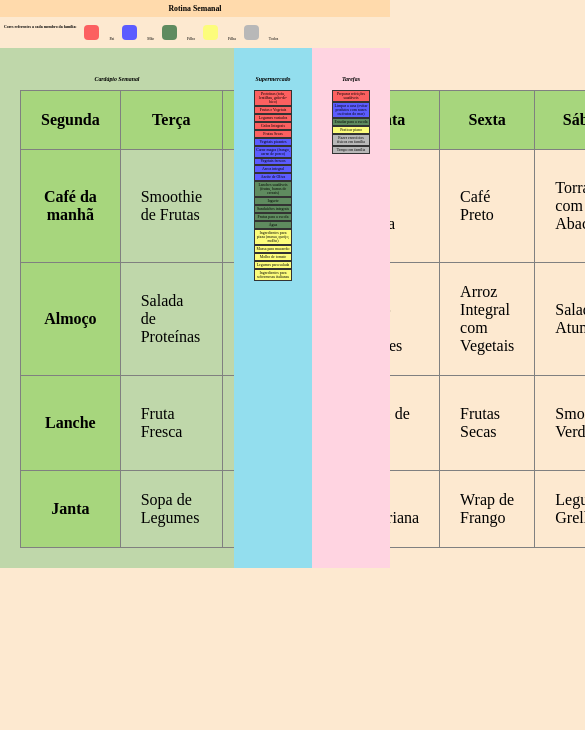
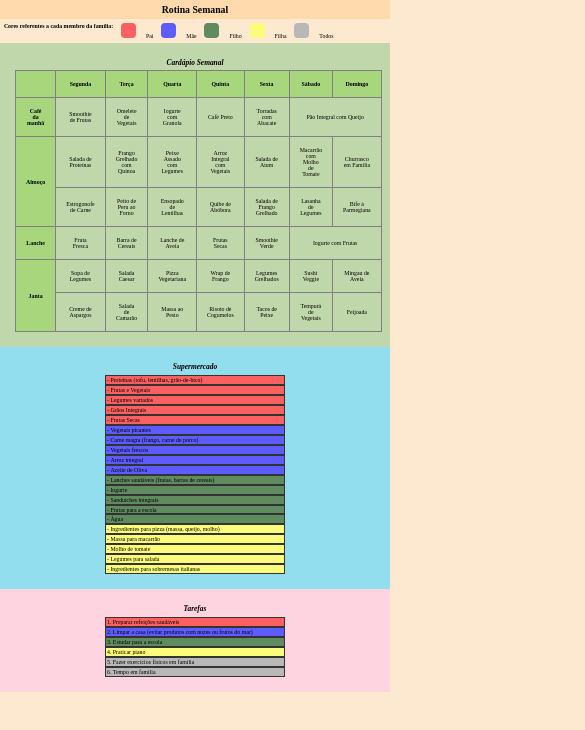
Before and after one commit to Thi08/Bootcamp-Santander, a plain HTML site: page Aula2-Atividade6.html in a window 390 px wide. Shown: the top 730 px of the page, 585 px wide, since content can reach past the window. Drawn offline with Linux system fonts and the light colour scheme.

Commit message:
add: Responsividade

```diff
--- a/Aula2-Atividade6.html
+++ b/Aula2-Atividade6.html
@@ -27,6 +27,7 @@
       <h2 class="cardapio-titulo">Cardápio Semanal</h2>
       <table border="1" class="tabela-cardapio">
         <thead>
+          <th></th>
           <th>Segunda</th>
           <th>Terça</th>
           <th>Quarta</th>
@@ -43,16 +44,27 @@
             <td>Iogurte com Granola</td>
             <td>Café Preto</td>
             <td>Torradas com Abacate</td>
-            <td>Pão Integral com Queijo</td>
+            <td colspan="2">Pão Integral com Queijo</td>
+            <!-- <td>Cereais com Leite</td> -->
           </tr>
           <tr>
-            <th>Almoço</th>
+            <th rowspan="2">Almoço</th>
             <td>Salada de Proteínas</td>
             <td>Frango Grelhado com Quinoa</td>
             <td>Peixe Assado com Legumes</td>
             <td>Arroz Integral com Vegetais</td>
             <td>Salada de Atum</td>
             <td>Macarrão com Molho de Tomate</td>
+            <td>Churrasco em Família</td>
+          </tr>
+          <tr>
+            <td>Estrogonofe de Carne</td>
+            <td>Peito de Peru ao Forno</td>
+            <td>Ensopado de Lentilhas</td>
+            <td>Quibe de Abóbora</td>
+            <td>Salada de Frango Grelhado</td>
+            <td>Lasanha de Legumes</td>
+            <td>Bife à Parmegiana</td>
           </tr>
           <tr>
             <th>Lanche</th>
@@ -61,16 +73,26 @@
             <td>Lanche de Aveia</td>
             <td>Frutas Secas</td>
             <td>Smoothie Verde</td>
-            <td>Iogurte com Frutas</td>
+            <td colspan="2">Iogurte com Frutas</td>
           </tr>
           <tr>
-            <th>Janta</th>
+            <th rowspan="2">Janta</th>
             <td>Sopa de Legumes</td>
             <td>Salada Caesar</td>
             <td>Pizza Vegetariana</td>
             <td>Wrap de Frango</td>
             <td>Legumes Grelhados</td>
             <td>Sushi Veggie</td>
+            <td>Mingau de Aveia</td>
+          </tr>
+          <tr>
+            <td>Creme de Aspargos</td>
+            <td>Salada de Camarão</td>
+            <td>Massa ao Pesto</td>
+            <td>Risoto de Cogumelos</td>
+            <td>Tacos de Peixe</td>
+            <td>Tempurá de Vegetais</td>
+            <td>Feijoada</td>
           </tr>
         </tbody>
       </table>
@@ -110,15 +132,14 @@
 
     <div class="tarefas">
       <h2 class="tarefas-titulo">Tarefas</h2>
-      <ul class="tarefas-lista">
+      <ol class="tarefas-lista">
         <li class="pai">Preparar refeições saudáveis</li>
         <li class="mae">Limpar a casa (evitar produtos com nozes ou frutos do mar)</li>
         <li class="filho">Estudar para a escola</li>
         <li class="filha">Praticar piano</li>
         <li class="todos">Fazer exercícios físicos em família</li>
         <li class="todos">Tempo em família</li>
-
-      </ul>
+      </ol>
     </div>
   </main>
 </body>
--- a/styles.css
+++ b/styles.css
@@ -11,7 +11,6 @@ body {
 .cores-familia {
   display: flex;
   text-align: center;
-  margin-bottom: 1vw;
 }
 
 .cores-familia p {
@@ -55,7 +54,6 @@ body {
   padding: 1vw;
   text-align: center;
   background-color: rgb(255, 218, 172);
-  margin-bottom: 1vw;
   font-size: 2vw;
 }
 
@@ -72,14 +70,18 @@ main div {
 .cardapio,
 .supermercado,
 .tarefas {
-  padding: 20px;
+  padding: 15px;
   display: inline-block;
   vertical-align: top;
-  width: 20%;  /* Combined width for all three */
+}
+
+.supermercado,
+.tarefas {
+  width: 20%;
 }
 
 .cardapio {
-  width: 60%;  /* Override width for cardapio */
+  width: 60%;
   background-color: #bfd7aa;
 }
 
@@ -95,20 +97,22 @@ main div {
 .supermercado-titulo,
 .tarefas-titulo {
   text-align: center;
-  padding: 2vw 0;
-  font-size: 1.5vw;
+  padding: 0 0 1vw 0;
+  font-size: 1.4vw;
   font-style: italic;
 }
 
 .tabela-cardapio {
   margin: auto;
   border-collapse: collapse;
-  width: 80%;
+  width: 90%;
+  font-size: 1vw;
 }
 
 .tabela-cardapio th,
 .tabela-cardapio td {
-  padding: 20px;
+  padding: 10px;
+  text-align: center;
 }
 
 .tabela-cardapio th {
@@ -117,9 +121,12 @@ main div {
 
 .supermercado-lista,
 .tarefas-lista {
-  list-style: none;
-  text-align: center;
   font-size: 1vw;
+  list-style-position: inside;
+}
+
+.supermercado-lista {
+  list-style-type: " - ";
 }
 
 .supermercado-lista li,
@@ -127,3 +134,57 @@ main div {
   padding: 0.25vw;
   border: 1px solid #333;
 }
+
+@media (max-width: 1200px) {
+  .cardapio {
+    width: 100%;
+  }
+
+  .supermercado,
+  .tarefas {
+    width: 50%;
+  }
+
+  .supermercado-lista,
+  .tarefas-lista {
+    display: flex;
+    flex-direction: column;
+    align-items: center;
+  }
+
+  .supermercado-lista li,
+  .tarefas-lista li {
+    width: 50%;
+  }
+}
+
+@media (max-width: 992px) {
+  .titulo {
+    font-size: 2.5vw;
+  }
+
+  .cores-familia p {
+    font-size: 1.5vw;
+  }
+
+  .cardapio,
+  .supermercado,
+  .tarefas {
+    width: 100%;
+  }
+
+  .tabela-cardapio {
+    font-size: 1.5vw;
+  }
+
+  .cardapio-titulo,
+  .supermercado-titulo,
+  .tarefas-titulo {
+    font-size: 1.9vw;
+  }
+
+  .supermercado-lista,
+  .tarefas-lista {
+    font-size: 1.5vw;
+  }
+}
```
